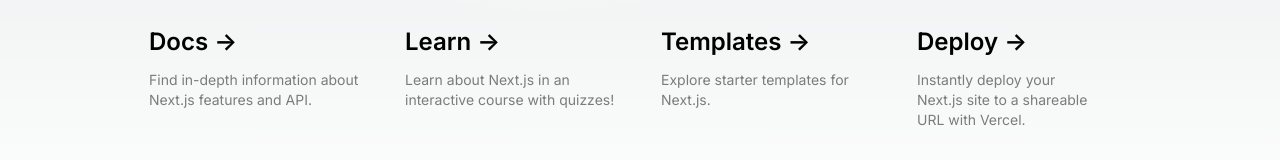
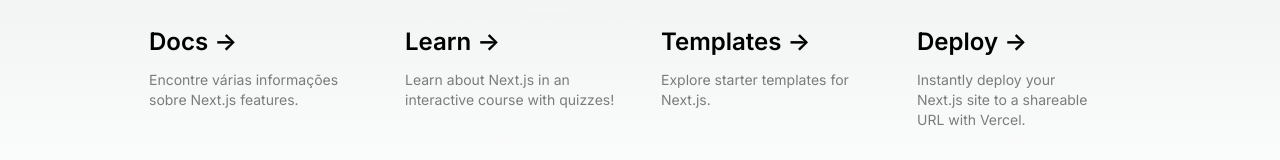
Before and after one commit to machinecampos/weather-app, a Next.js app: page / in a window 1280 px wide. Shown: the part 557-717 px from the top of the page. Built offline with nearby package versions, Linux system fonts and the light colour scheme.

Commit message:
More code

```diff
--- a/src/app/page.tsx
+++ b/src/app/page.tsx
@@ -53,7 +53,7 @@
             </span>
           </h2>
           <p className={`m-0 max-w-[30ch] text-sm opacity-50`}>
-            Find in-depth information about Next.js features and API.
+            Encontre várias informações sobre Next.js features.
           </p>
         </a>
 
```
